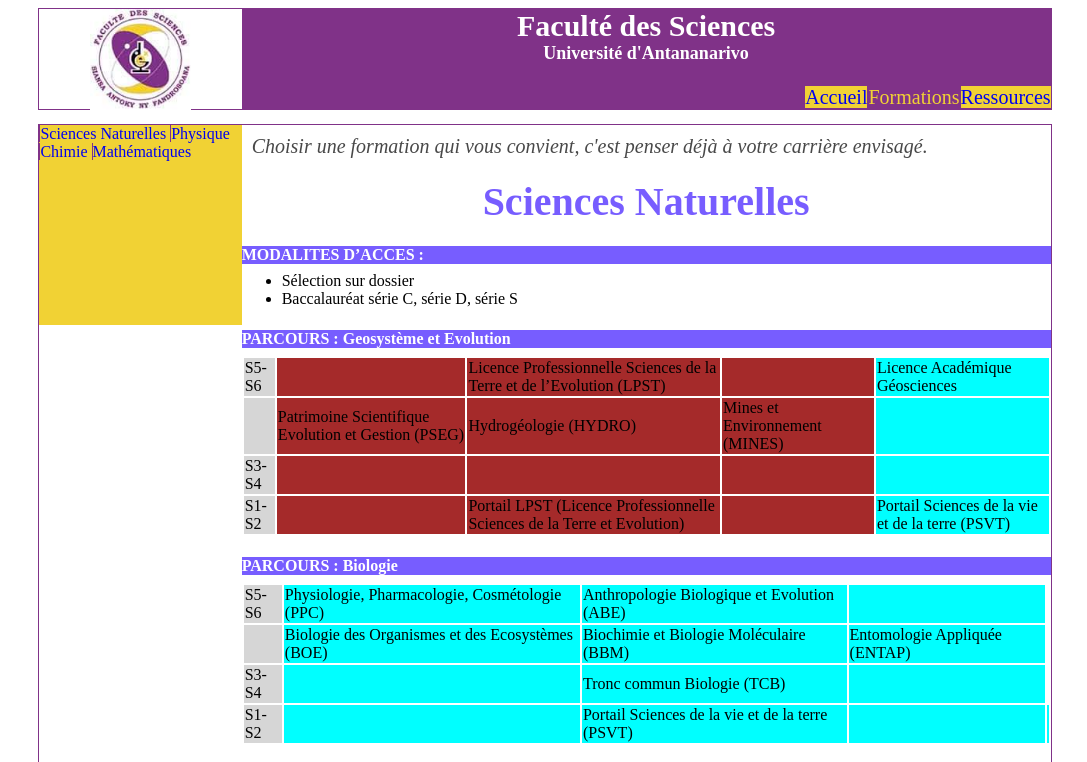
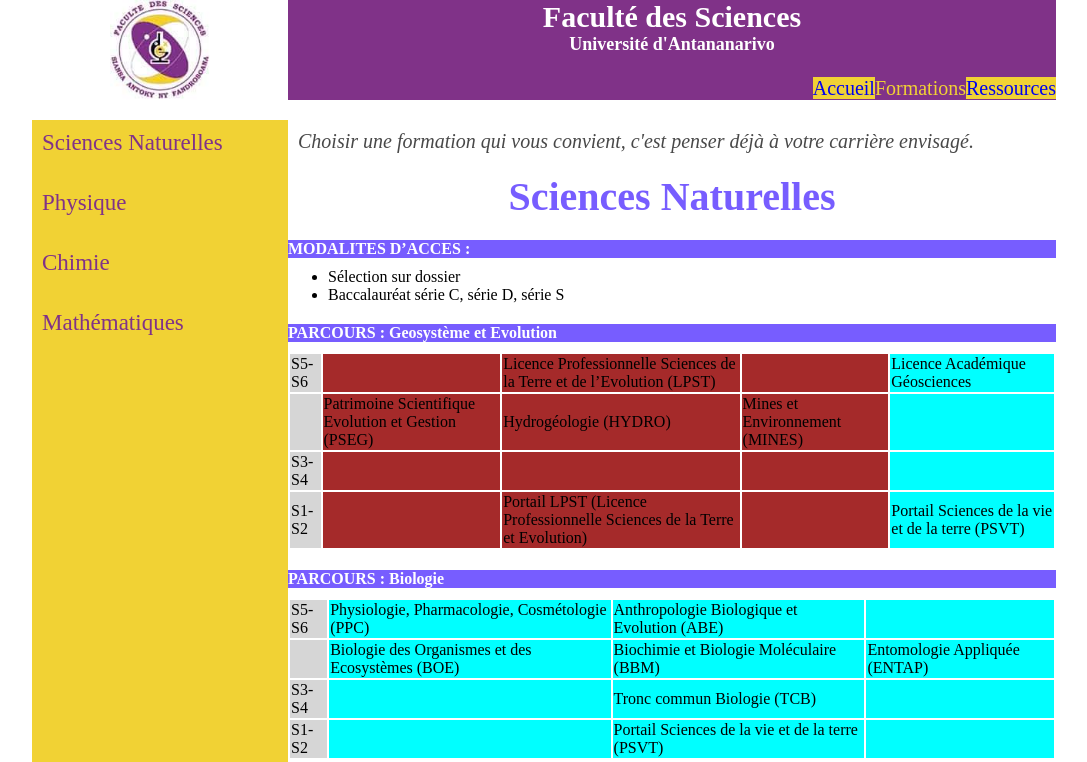
Before and after one commit to kokolyanya/Site-Fac-Sciences, a plain HTML site: page formation/formation.html in a window 1280 px wide. Shown: the top 762 px of the page, without its empty margins (96-1183 px from the left). Drawn offline with Linux system fonts and the light colour scheme.

Commit message:
12/08/2022 j'ai modifié le logo, position, lien

```diff
--- a/formation/formation.html
+++ b/formation/formation.html
@@ -24,15 +24,16 @@
           </div>
         </header>
         <section>
+            <span id="sn"></span>
             <div class="section1">
-              <a href="#sn">Sciences Naturelles</a>
-              <a href="#phys">Physique</a>
-              <a href="#chi">Chimie</a>
-              <a href="#mt">Mathématiques</a>
+              <a class="lien" href="#sn">Sciences Naturelles</a>
+              <a class="lien" href="#phys">Physique</a>
+              <a class="lien" href="#chi">Chimie</a>
+              <a class="lien" href="#mt">Mathématiques</a>
             </div>
             <div class="section2">
               <p>Choisir une formation qui vous convient, c'est penser déjà à votre carrière envisagé.</p>
-              <div id="sn">
+              <div>
                 <h3>Sciences Naturelles</h3>
                 <h4 class="acces">MODALITES D’ACCES : </h4>
                 <ul>
@@ -75,6 +76,7 @@
                 </table>
 
                 <h4>PARCOURS : Biologie</h4>
+                <span id="phys"></span>
                 <table>
                   <tr>
                     <td class="col1">S5-S6</td>
@@ -106,13 +108,10 @@
                     <td class="col3"></td>
                     <td class="col3">Portail Sciences de la vie et de la terre (PSVT)</td>
                     <td class="col3"></td>
-                    <td class="col3"></td>
                   </tr>
                 </table>
-
-
               </div>
-              <div id="phys">
+              <div>
                 <h3>Physique</h3>
                 <h4 class="acces">MODALITES D’ACCES : </h4>
                 <ul>
@@ -120,6 +119,7 @@
                   <li>Baccalauréat série C, série D, série S, technique industrielle & technique génie civil</li>
                 </ul>
                 <h4>PARCOURS : </h4>
+                <span id="chi"></span>
                 <table>
                   <tr>
                     <td class="col1">S2-S3-S4-S5-S6</td>
@@ -146,7 +146,7 @@
                   </tr>
                 </table>
               </div>
-              <div id="chi">
+              <div>
                 <h3>Chimie </h3>
                 <h4 class="acces">MODALITES D’ACCES : </h4>
                 <ul>
@@ -154,6 +154,7 @@
                   <li>Baccalauréat série C, série D, série S, technique industrielle & technique génie civil</li>
                 </ul>
                 <h4>PARCOURS : </h4>
+                <span id="mt"></span>
                 <table>
                   <tr>
                     <td class="col1">S3-S4-S5-S6</td>
@@ -166,15 +167,19 @@
                   </tr>
                   <tr>
                     <td class="col1">S2</td>
+                    <td class="col3"></td>
                     <td class="col3">Formation de base en Chimie</td>
+                    <td class="col3"></td>
                   </tr>
                   <tr>
                     <td class="col1">S1</td>
+                    <td class="col3"></td>
                     <td class="col3">Portail Mathématique – Informatique – Physique-Chimie</td>
+                    <td class="col3"></td>
                   </tr>
                 </table>
               </div>
-              <div id="mt">
+              <div>
                 <h3>Mathématiques</h3>
                 <h4 class="acces">MODALITES D’ACCES : </h4>
                 <ul>
@@ -192,11 +197,17 @@
                   </tr>
                   <tr>
                     <td class="col1">S2-S3-S4</td>
+                    <td class="col3"></td>
                     <td class="col3">Mathématiques de Base</td>
+                    <td class="col3"></td>
+                    <td class="col3"></td>
                   </tr>
                   <tr>
                     <td class="col1">S1</td>
+                    <td class="col3"></td>
                     <td class="col3">Portail Mathématique – Informatique – Physique-Chimie</td>
+                    <td class="col3"></td>
+                    <td class="col3"></td>
                   </tr>
                 </table>
               </div>
--- a/formation/style.css
+++ b/formation/style.css
@@ -1,9 +1,11 @@
+*{
+    margin: 0;
+}
 .conteneur{
     width: 80%;
     margin: auto;
 }
 .entete, section, footer{
-    border: 1px solid rgb(128,50,136);
     margin-bottom: 1%;
     display: inline-block;
     width: 100%;
@@ -13,18 +15,21 @@
 }
 section{
     min-height: 200px;
+    margin-bottom: 0;
 }
 .entete1, .entete2{
     height: 100px;
+    z-index: 2;
 }
 .section1, .section2{
     min-height: 200px;
+    margin-top: 120px;
 }
 .entete1, .section1{
     float:left;
 }
-.entete2, .section2{
-    width: 80%;
+.section2{
+    width: 75%;
     float: right;
 }
 .entete1{
@@ -37,10 +42,28 @@ section{
 .section1{
     background-color: rgb(241, 210, 52);
     width: 20%;
+    height: 100vh;
+}
+.entete2{
+    float: none;
+    margin-left: 20%;
+    margin-right: 0;
+    width: 60%;
+
+}
+.entete, .section1{
+    position: fixed;
+}
+footer{
+    margin-bottom: 0;
+    border-top: 20px solid white;
+}
+.entete{
+    border-bottom: 20px solid white;
 }
 .logo{
-    height: auto;
-    width: 50%;
+    height: 100%;
+    width: auto;
 }
 h1,h2{
   margin:0;
@@ -64,7 +87,6 @@ nav{
 }
 a{
     text-decoration: none;
-	border-left: 1px solid rgb(128,50,136);
 }
 .nav{
     background-color: rgb(241, 210, 52);
@@ -106,7 +128,7 @@ h3{
 h4{
     background-color:rgb(119,93,255);
     color: rgb(255, 255, 255);
-    margin-bottom: 8px;
+    margin: 20px auto 10px auto;
 }
 ul{
     margin-top: 0;
@@ -117,3 +139,15 @@ p{
     font-size: 20px;
     margin: 10px;
 }
+.lien{
+    display: block;
+    height: 40px;
+    padding:  10px;
+    font-size: 23px;
+    overflow: hidden;
+    color: rgb(128,50,136);
+}
+.lien:active{
+    background-color: rgb(128,50,136);
+    color: rgb(241, 210, 52);
+}
--- a/ressources/style.css
+++ b/ressources/style.css
@@ -1,3 +1,6 @@
+*{
+    margin: 0;
+}
 .conteneur{
     width: 80%;
     margin: auto;
@@ -43,8 +46,8 @@ section{
     width: 20%;
 } */
 .logo{
-    height: auto;
-    width: 50%;
+    height: 100%;
+    width: auto;
 }
 h1,h2{
   margin:0;
@@ -93,14 +96,15 @@ a{
 	margin-left: 30px;
 }
 td{
-    border-bottom: 1px solid rgb(169, 169, 169);
-    border-right: 1px solid rgb(169, 169, 169);
+    border-bottom: 1px solid rgb(119,93,255);
+    border-right: 1px solid rgb(119,93,255);
     width: 40vw;
 }
 .coln1{
     border-left: 1px solid rgb(169, 169, 169);
 }
 .ligne1{
-    background-color: rgba(169, 169, 169, 0.474);
+    background-color:rgba(120, 93, 255, 0.827);
+    color:white;
     font-weight: bold;
 }
--- a/style.css
+++ b/style.css
@@ -1,3 +1,6 @@
+*{
+    margin: 0;
+}
 .conteneur{
     width: 80%;
     margin: auto;
@@ -38,9 +41,10 @@ section{
     background-color: rgb(241, 210, 52);
     width: 20%;
 }
+
 .logo{
-    height: auto;
-    width: 50%;
+    height: 100%;
+    width: auto;
 }
 h1,h2{
   margin:0;
```
Lines whose indentation alone changed are shown as unchanged.
